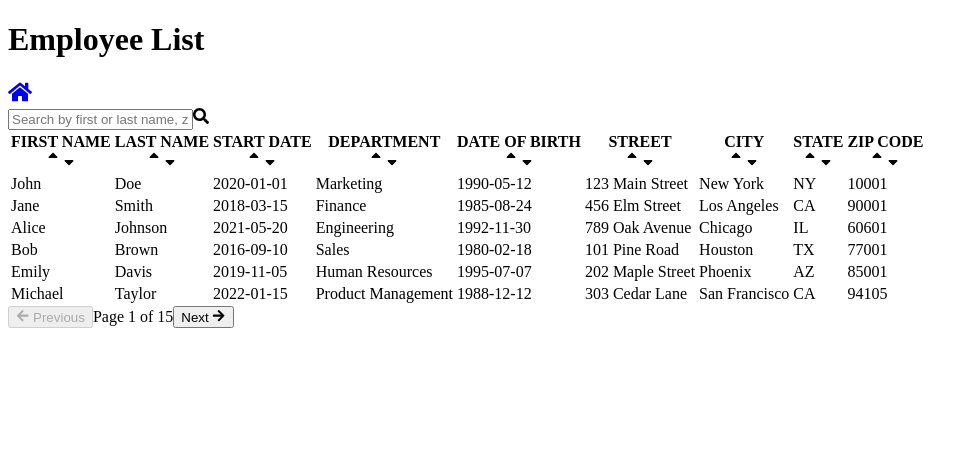
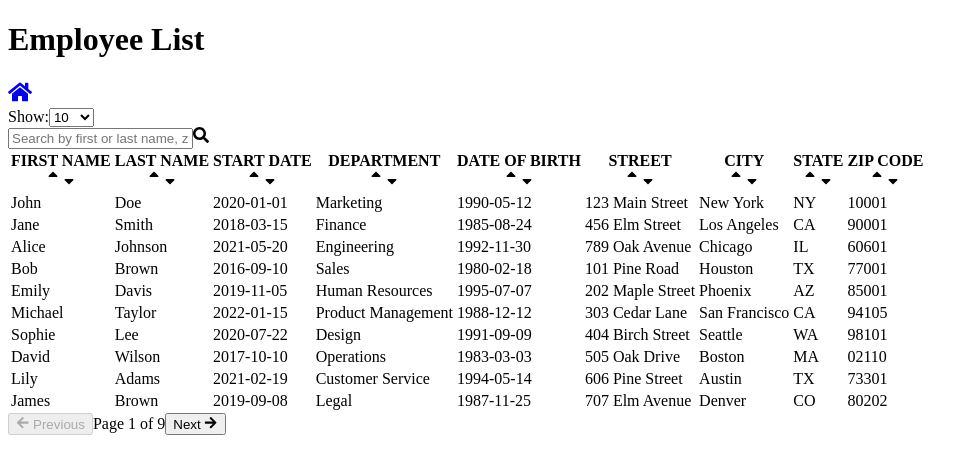
Before and after one commit to youtlane/wealthHealth, a Next.js app in the folder hrnet-react/: page /allEmployee in a window 1280 px wide. Shown: the top 474 px of the page, without its empty margins (0-978 px from the left). Built offline with nearby package versions, Linux system fonts and the light colour scheme.

Commit message:
feat: Add a select to choose how much do dispaly on the table

```diff
--- a/hrnet-react/src/app/allEmployee/page.jsx
+++ b/hrnet-react/src/app/allEmployee/page.jsx
@@ -1,56 +1,68 @@
 "use client";
 
-import React, { useState } from 'react';
-import { useSelector } from 'react-redux';
-import { FaSearch, FaArrowLeft, FaArrowRight, FaSortUp, FaSortDown, FaHome } from 'react-icons/fa';
-import Link from 'next/link';
+import React, { useState, useEffect } from "react";
+import { useSelector } from "react-redux";
+import { FaSearch, FaArrowLeft, FaArrowRight, FaSortUp, FaSortDown, FaHome } from "react-icons/fa";
+import Link from "next/link";
 
 const AllEmployee = () => {
   const employees = useSelector((state) => state.employees);
-  const [searchTerm, setSearchTerm] = useState('');
+  const [searchTerm, setSearchTerm] = useState("");
   const [currentPage, setCurrentPage] = useState(1);
-  const [itemsPerPage] = useState(6);
+  const [itemsPerPage, setItemsPerPage] = useState(10);
   const [sortField, setSortField] = useState(null);
   const [sortDirection, setSortDirection] = useState(null);
 
-  const filteredEmployees = employees.filter(employee =>
-    (employee.firstName || '').toLowerCase().includes(searchTerm.toLowerCase()) ||
-    (employee.lastName || '').toLowerCase().includes(searchTerm.toLowerCase()) ||
-    (employee.zipCode || '').toLowerCase().includes(searchTerm.toLowerCase()) ||
-    (employee.state || '').toLowerCase().includes(searchTerm.toLowerCase()) ||
-    (employee.city || '').toLowerCase().includes(searchTerm.toLowerCase()) ||
-    (employee.dateOfBirth || '').toLowerCase().includes(searchTerm.toLowerCase()) ||
-    (employee.startDate || '').toLowerCase().includes(searchTerm.toLowerCase()) ||
-    (employee.department || '').toLowerCase().includes(searchTerm.toLowerCase())
+  // Filter employees based on search term
+  const filteredEmployees = employees.filter((employee) =>
+    (employee.firstName || "").toLowerCase().includes(searchTerm.toLowerCase()) ||
+    (employee.lastName || "").toLowerCase().includes(searchTerm.toLowerCase()) ||
+    (employee.zipCode || "").toLowerCase().includes(searchTerm.toLowerCase()) ||
+    (employee.state || "").toLowerCase().includes(searchTerm.toLowerCase()) ||
+    (employee.city || "").toLowerCase().includes(searchTerm.toLowerCase()) ||
+    (employee.dateOfBirth || "").toLowerCase().includes(searchTerm.toLowerCase()) ||
+    (employee.startDate || "").toLowerCase().includes(searchTerm.toLowerCase()) ||
+    (employee.department || "").toLowerCase().includes(searchTerm.toLowerCase())
   );
 
+  // Sort employees based on selected field and direction
   const sortedEmployees = [...filteredEmployees].sort((a, b) => {
     if (!sortField) return 0;
 
     let aValue = a[sortField];
     let bValue = b[sortField];
 
-    if (typeof aValue === 'string') aValue = aValue.toLowerCase();
-    if (typeof bValue === 'string') bValue = bValue.toLowerCase();
+    if (typeof aValue === "string") aValue = aValue.toLowerCase();
+    if (typeof bValue === "string") bValue = bValue.toLowerCase();
 
-    if (sortDirection === 'asc') {
+    if (sortDirection === "asc") {
       return aValue > bValue ? 1 : -1;
-    } else if (sortDirection === 'desc') {
+    } else if (sortDirection === "desc") {
       return aValue < bValue ? 1 : -1;
     }
 
     return 0;
   });
 
+  // Pagination logic
   const indexOfLastEmployee = currentPage * itemsPerPage;
   const indexOfFirstEmployee = indexOfLastEmployee - itemsPerPage;
   const currentEmployees = sortedEmployees.slice(indexOfFirstEmployee, indexOfLastEmployee);
   const totalPages = Math.ceil(filteredEmployees.length / itemsPerPage);
 
+  // Handle search with slight delay
   const handleSearchChange = (e) => {
     setSearchTerm(e.target.value);
     setCurrentPage(1);
   };
+
+  // Debounced search to avoid too many updates
+  useEffect(() => {
+    const timeoutId = setTimeout(() => {
+
+    }, 300);
+    return () => clearTimeout(timeoutId);
+  }, [searchTerm]);
 
   const handleNextPage = () => {
     if (currentPage < totalPages) {
@@ -66,22 +78,43 @@ const AllEmployee = () => {
 
   const handleSort = (field) => {
     if (sortField === field) {
-      setSortDirection(sortDirection === 'asc' ? 'desc' : 'asc');
+      setSortDirection(sortDirection === "asc" ? "desc" : "asc");
     } else {
       setSortField(field);
-      setSortDirection('asc');
+      setSortDirection("asc");
     }
+  };
+
+  const handleItemsPerPageChange = (e) => {
+    setItemsPerPage(Number(e.target.value)); // Update items per page based on user selection
+    setCurrentPage(1); // Reset to the first page when items per page changes
   };
 
   return (
     <div className="p-8 bg-gray-50 min-h-screen">
       <div className="flex items-center justify-between mb-6">
         <h1 className="text-3xl font-bold text-gray-800">Employee List</h1>
-        <Link href="/">
-          <FaHome className="text-gray-600 cursor-pointer hover:text-indigo-600" size={24} />
-        </Link>
+        <div className="flex items-center">
+          <Link href="/">
+            <FaHome className="text-gray-600 cursor-pointer hover:text-indigo-600 mr-4" size={24} />
+          </Link>
+          <div className="flex items-center space-x-2">
+            <label className="text-gray-600">Show:</label>
+            <select
+              value={itemsPerPage}
+              onChange={handleItemsPerPageChange}
+              className="border border-gray-300 rounded-lg p-2 pl-3 pr-8 shadow focus:outline-none focus:ring-2 focus:ring-indigo-500"
+            >
+              <option value={10}>10</option>
+              <option value={25}>25</option>
+              <option value={50}>50</option>
+              <option value={100}>100</option>
+            </select>
+          </div>
+        </div>
       </div>
 
+      {/* Search input */}
       <div className="relative mb-6">
         <input
           type="text"
@@ -93,17 +126,28 @@ const AllEmployee = () => {
         <FaSearch className="absolute left-4 top-1/2 transform -translate-y-1/2 text-gray-400" />
       </div>
 
+      {/* Table with sortable columns */}
       <div className="overflow-x-auto">
         <table className="min-w-full bg-white border border-gray-200 shadow-md rounded-lg overflow-hidden">
           <thead className="bg-indigo-100">
             <tr>
-              {['firstName', 'lastName', 'startDate', 'department', 'dateOfBirth', 'street', 'city', 'state', 'zipCode'].map((field) => (
+              {["firstName", "lastName", "startDate", "department", "dateOfBirth", "street", "city", "state", "zipCode"].map((field) => (
                 <th key={field} className="py-3 px-4 text-left text-sm font-medium text-gray-600 border-b">
                   <div className="flex items-center">
-                    <span className="mr-2">{field.replace(/([A-Z])/g, ' $1').toUpperCase()}</span>
+                    <span className="mr-2">{field.replace(/([A-Z])/g, " $1").toUpperCase()}</span>
                     <div className="flex flex-col">
-                      <FaSortUp className="text-gray-400 cursor-pointer hover:text-indigo-600" onClick={() => handleSort(field)} />
-                      <FaSortDown className="text-gray-400 cursor-pointer hover:text-indigo-600" onClick={() => handleSort(field)} />
+                      <FaSortUp
+                        className={`cursor-pointer ${
+                          sortField === field && sortDirection === "asc" ? "text-indigo-600" : "text-gray-400"
+                        }`}
+                        onClick={() => handleSort(field)}
+                      />
+                      <FaSortDown
+                        className={`cursor-pointer ${
+                          sortField === field && sortDirection === "desc" ? "text-indigo-600" : "text-gray-400"
+                        }`}
+                        onClick={() => handleSort(field)}
+                      />
                     </div>
                   </div>
                 </th>
@@ -114,7 +158,9 @@ const AllEmployee = () => {
           <tbody>
             {currentEmployees.length === 0 ? (
               <tr>
-                <td colSpan="9" className="py-4 px-6 text-center text-gray-500">No employees found.</td>
+                <td colSpan="9" className="py-4 px-6 text-center text-gray-500">
+                  No employees found.
+                </td>
               </tr>
             ) : (
               currentEmployees.map((employee, index) => (
@@ -135,6 +181,7 @@ const AllEmployee = () => {
         </table>
       </div>
 
+      {/* Pagination */}
       <div className="flex justify-between items-center mt-6">
         <button
           onClick={handlePreviousPage}
```
